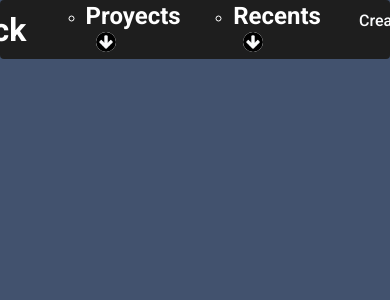
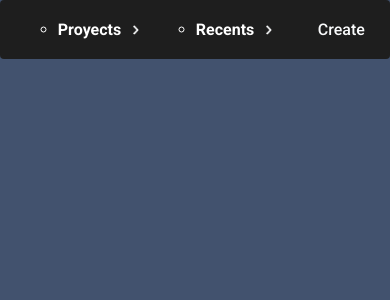
Before and after one commit to No-Country/S12-15-T-Java-React, a Next.js app in the folder frontend/: page / in a window 390 px wide. Shown: the top 300 px of the page. Built offline with nearby package versions, Linux system fonts and the light colour scheme.

Commit message:
fix: create responsive nav in 768px

```diff
--- a/frontend/src/components/DdProyects.jsx
+++ b/frontend/src/components/DdProyects.jsx
@@ -7,27 +7,24 @@ function DdProyects() {
 				<li>
 					<h2 className="dd-title">
 						Proyects
-						<img src="\images\flecha3.png" className="flecha" alt="" />
+						<img src="\images\flecha.png" className="flecha" alt="" />
 					</h2>
 
 					<ul className="submenu">
 						<li className="option">
 							<Link className="link" href="#">
-								<img src="/images/recent.png" className="flecha" alt="" />
 								Proyect 1
 							</Link>
 						</li>
 						<li className="option">
 							<Link className="link" href="#">
-								<img src="/images/recent.png" className="flecha" alt="" />
 								Proyect 2
 							</Link>
 						</li>
 						<li className="option">
 							<Link className="link" href="#">
-								<img src="/images/recent.png" className="flecha" alt="" />
 								Proyect 3
-							</Link>{' '}
+							</Link>
 						</li>
 					</ul>
 				</li>
--- a/frontend/src/components/DdRecents.jsx
+++ b/frontend/src/components/DdRecents.jsx
@@ -7,25 +7,22 @@ function DdRecents() {
 				<li>
 					<h2 className="dd-title">
 						Recents
-						<img src="/images/flecha3.png" className="flecha" alt="" />
+						<img src="/images/flecha.png" className="flecha" alt="" />
 					</h2>
 
 					<ul className="submenu">
 						<li className="option">
 							<Link className="link" href="#">
-								<img src="/images/logo.png" className="flecha" alt="" />
 								Recent 1
 							</Link>
 						</li>
 						<li className="option">
 							<Link className="link" href="#">
-								<img src="/images/logo.png" className="flecha" alt="" />
 								Recent 2
 							</Link>
 						</li>
 						<li className="option">
 							<Link className="link" href="#">
-								<img src="/images/logo.png" className="flecha" alt="" />
 								Recent 3
 							</Link>
 						</li>
--- a/frontend/src/styles/Dropdown.css
+++ b/frontend/src/styles/Dropdown.css
@@ -12,15 +12,16 @@
 	top: 50%;
 	left: 0;
 	display: flex;
-	gap: 20px;
+	gap: 3px;
 	flex-direction: column;
-	margin-top: 20px;
 	text-decoration: none;
 	list-style: none;
-	width: auto;
+	width: 120px;
 	height: auto;
+    background: #1e1e1e;
+    border-radius:6px
 }
-.menu:hover .submenu {
+.menu:hover .submenu{
 	top: 100%;
 	opacity: 1;
 	pointer-events: all;
@@ -33,25 +34,62 @@
 .flecha {
 	width: 20px;
 	height: 20px;
-	background: #fafbfc;
 	margin-left: 10px;
 	border-radius: 50%;
 	border: none;
+    transform: rotate(-90deg);
+    -webkit-transform: rotate(-90deg);
+    -moz-transform: rotate(-90deg);
+    transform-origin: center center;
+    transition: all .6s;
+}
+ .flecha:hover{
+    transform: rotate(0deg);
+    -webkit-transform: rotate(0deg);
+    -moz-transform: rotate(0deg);
+    transform-origin: center center;
+    transition: all .5s;
+}
+.dd-title{
+    font-size: 20px;
 }
 .link {
 	text-decoration: none;
 	list-style: none;
 	color: #fafbfc;
 	display: flex;
-	justify-content: start;
+	justify-content: center;
 	align-items: center;
 	gap: 2px;
-	width: 130px;
+	width: 120px;
 	height: 40px;
 }
 .link:hover {
-	background: rgba(0, 0, 0, 0.3);
+	background: #97a0af;
 	border-radius: 4px;
 	color: #fafbfc;
-	border-bottom: 1px solid #fafbfc;
 }
+@media screen and (max-width: 768px){
+	.dd-title{
+		font-size: 16px;
+		width: 90px;
+	}
+	.flecha{
+		width: 10px;
+		height: 10px;
+	}
+	.submenu{
+		width: 100px;
+		height: auto;
+
+	}
+	.link{
+     font-size: 16px;
+     width: 100px;
+     height: 30px;
+	}
+	.link:hover{
+		width: 100px;
+		height: 30px;
+	}
+}
--- a/frontend/src/styles/navbar.css
+++ b/frontend/src/styles/navbar.css
@@ -117,93 +117,46 @@
 	.nav-gral {
 		width: 100%;
 		height: 59px;
-		background-color: #1e1e1e;
-		color: #fff;
-		border-radius: 4px;
+	}
+
+	.nav-container {
 		display: flex;
 		justify-content: center;
 		align-items: center;
 	}
 
-	.nav-container {
-		display: flex;
-		justify-content: space-evenly;
-		align-items: center;
-		width: 501px;
-		height: 35px;
-		padding: 6px 47px;
-		gap: 24px;
-	}
-
 	/* Logo (TRACK + IMG) */
 	.track {
-		display: flex;
-		justify-content: start;
-		align-items: center;
-		gap: 16px;
-		width: 80px;
-		height: 23px;
-		position: relative;
-		right: 100px;
+		font-size: 20px;
+		font-weight: 500;
+		word-wrap: break-word;
+		color: #fafbfc;
+	}
+	.track img {
+		width: 36px;
+		height: 40px;
 	}
 
 	.title {
-		padding: 6px;
-		font-size: 32px;
-		font-weight: 700;
+		font-size: 24px;
 	}
 
 	/* DROPDOWNS Y CREAR */
 	.dropdowns {
-		display: flex;
-		justify-content: space-around;
+		width: 334px;
+		height: 28px;
+		justify-content: center;
 		align-items: center;
-		width: 426px;
-		height: 35px;
-		gap: 32px;
 		position: relative;
-		right: 10px;
-		background: transparent;
+		right: 30px;
 	}
 	.btn-create {
-		width: 63px;
-		height: 37px;
-		color: #fafbfc;
 		font-size: 16px;
-		font-family: 'Roboto';
-		font-weight: 500;
-		word-wrap: break-word;
-	}
-
-	.create {
-		text-decoration: none;
-		list-style: none;
-		color: #fafbfc;
-	}
-
-	.create:hover {
-		color: #fafbfc;
-		border-bottom: 2px solid #fafbfc;
 	}
 
 	.logo-user {
-		width: 32px;
-		height: 32px;
-		border-radius: 50%;
-		display: flex;
-		justify-content: center;
-		align-items: center;
 		position: relative;
-		left: 70px;
-	}
+	left: 20px;
 
-	.logo-usuario img {
-		object-fit: contain;
-	}
-
-	.proyect-cont {
-		display: flex;
-		justify-content: space-evenly;
-		gap: 48px;
 	}
 }
```
Also changed, not shown: frontend/public/images/flecha.png (added), frontend/public/images/recent.png (deleted).
